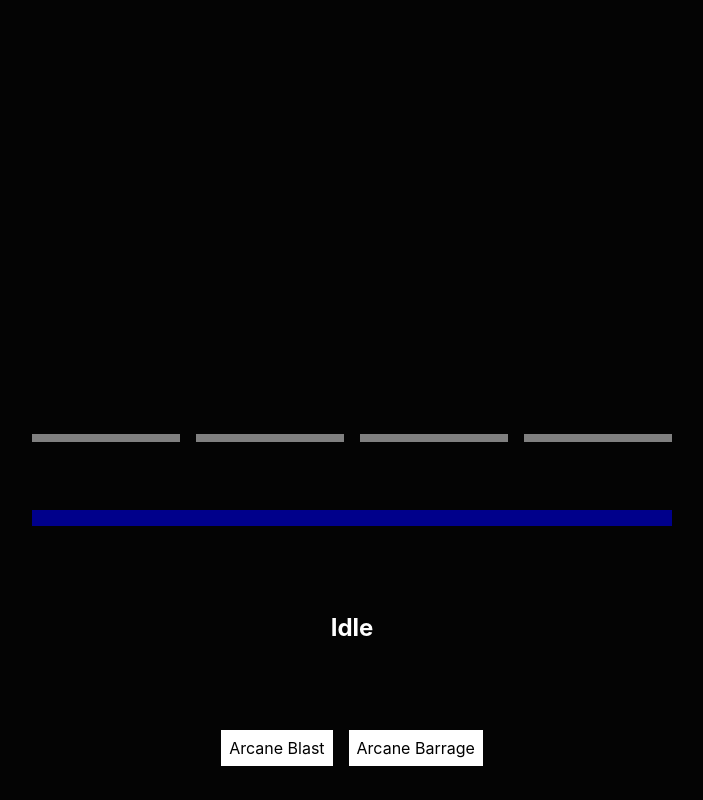
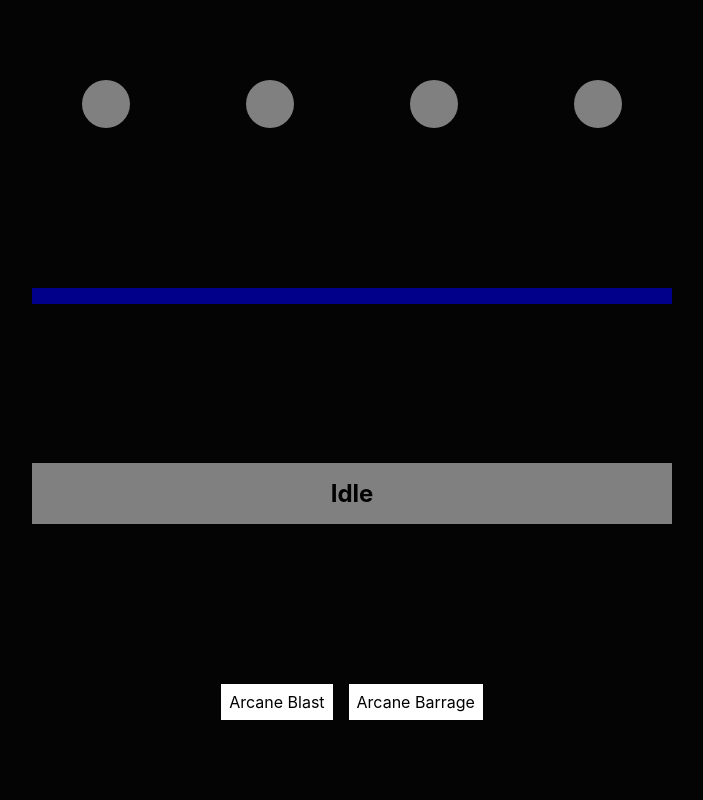
Before and after one commit to cgdangelo/arcane-rotation, a React (Create React App) app: page / in a window 1280 px wide. Shown: the whole page, without its empty margins (288-991 px from the left). Built offline with nearby package versions, Linux system fonts and the light colour scheme.

Commit message:
Make a sorta working castbar

```diff
--- a/src/App.css
+++ b/src/App.css
@@ -10,8 +10,16 @@
 }
 
 .AbilityTimeline {
-  height: 300px;
+  bottom: 0;
+  font-family: source-code-pro, Menlo, Monaco, Consolas, "Courier New",
+    monospace;
+  height: 25vh;
+  left: 0;
+  margin: 0;
   overflow: auto;
+  position: absolute;
+  text-align: left;
+  width: 15vw;
 }
 
 .ActionBar {
@@ -39,17 +47,20 @@
   grid-auto-columns: 1fr;
   grid-auto-flow: column;
   grid-column-gap: 1rem;
-  justify-content: space-between;
+  justify-content: space-around;
 }
 
 .ArcaneCharges__charge {
   background: grey;
-  height: 0.5rem;
+  border-radius: 100%;
+  height: 3rem;
+  margin: auto;
   transition: background-color 200ms ease-in;
+  width: 3rem;
 }
 
 .ArcaneCharges__charge--charged {
-  background-color: purple;
+  background-color: rebeccapurple;
 }
 
 .ManaBar {
@@ -62,3 +73,27 @@
   height: 1rem;
   transition: width 200ms ease-in;
 }
+
+.CastBar {
+  background: grey;
+  display: grid;
+  font-size: 1.5rem;
+  font-weight: bold;
+  grid-auto-rows: 1fr 1fr;
+  overflow: hidden;
+  padding: 1rem 0;
+  position: relative;
+}
+
+.CastBar__spellInfo {
+  color: black;
+  z-index: 2;
+}
+
+.CastBar__bar {
+  background: #fff;
+  display: block;
+  height: 100%;
+  position: absolute;
+  top: 0;
+}
--- a/src/App.tsx
+++ b/src/App.tsx
@@ -1,4 +1,4 @@
-import React, { useState } from "react";
+import React, { useEffect, useRef, useState } from "react";
 import { Provider, useDispatch, useSelector } from "react-redux";
 import { applyMiddleware, compose, createStore } from "redux";
 import createSagaMiddleware from "redux-saga";
@@ -129,30 +129,66 @@ const AbilityTimeline: React.FC = () => {
   );
 };
 
+function useInterval(callback: () => void, delay: number) {
+  const savedCallback = useRef<typeof callback>();
+
+  // Remember the latest callback.
+  useEffect(() => {
+    savedCallback.current = callback;
+  }, [callback]);
+
+  // Set up the interval.
+  useEffect(() => {
+    function tick() {
+      if (savedCallback.current) {
+        savedCallback.current();
+      }
+    }
+
+    if (delay !== null) {
+      let id = setInterval(tick, delay);
+
+      return () => clearInterval(id);
+    }
+  }, [delay]);
+}
+
 const CastBar: React.FC = () => {
   const casting = useSelector(getCasting);
-  const [castFinishTime, setCastFinishTime] = useState(0);
   const [castTimer, setCastTimer] = useState(0);
 
+  useEffect(() => {
+    if (casting) {
+      setCastTimer(0);
+    }
+
+    return () => {
+      setCastTimer(0);
+    };
+  }, [casting]);
+
+  useInterval(() => setCastTimer(prevState => prevState + 10), 10);
+
   return (
-    <div>
-      <h2>
+    <div className="CastBar">
       {casting ? (
         <>
-            Casting: {casting.abilityName} {castTimer} / {casting.castTime}
+          <span className="CastBar__spellInfo">
+            Casting: {casting.abilityName} {(castTimer / 1000).toFixed(2)} /{" "}
+            {(casting.castTime / 1000).toFixed(2)}
+          </span>
+
           <span
-              style={{
-                background: "#fff",
-                display: "block",
-                height: "1rem",
-                width: `${(castTimer / casting.castTime) * 100}%`
-              }}
+            className="CastBar__bar"
+            style={{ width: `${(castTimer / casting.castTime) * 100}%` }}
           />
         </>
       ) : (
-          <>Idle</>
+        <>
+          <span className="CastBar__spellInfo">Idle</span>
+          <span className="CastBar__bar" />
+        </>
       )}
-      </h2>
     </div>
   );
 };
```
Lines whose indentation alone changed are shown as unchanged.
